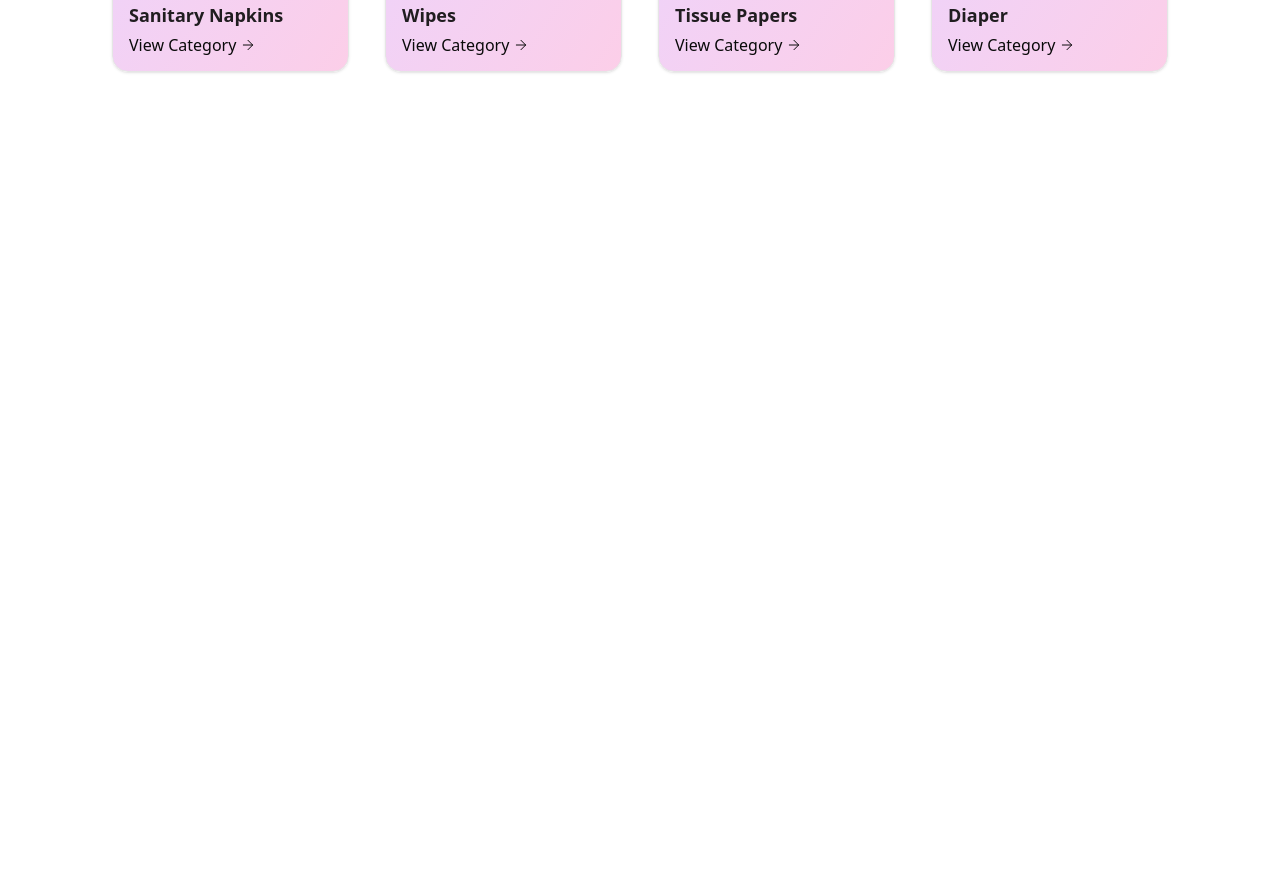
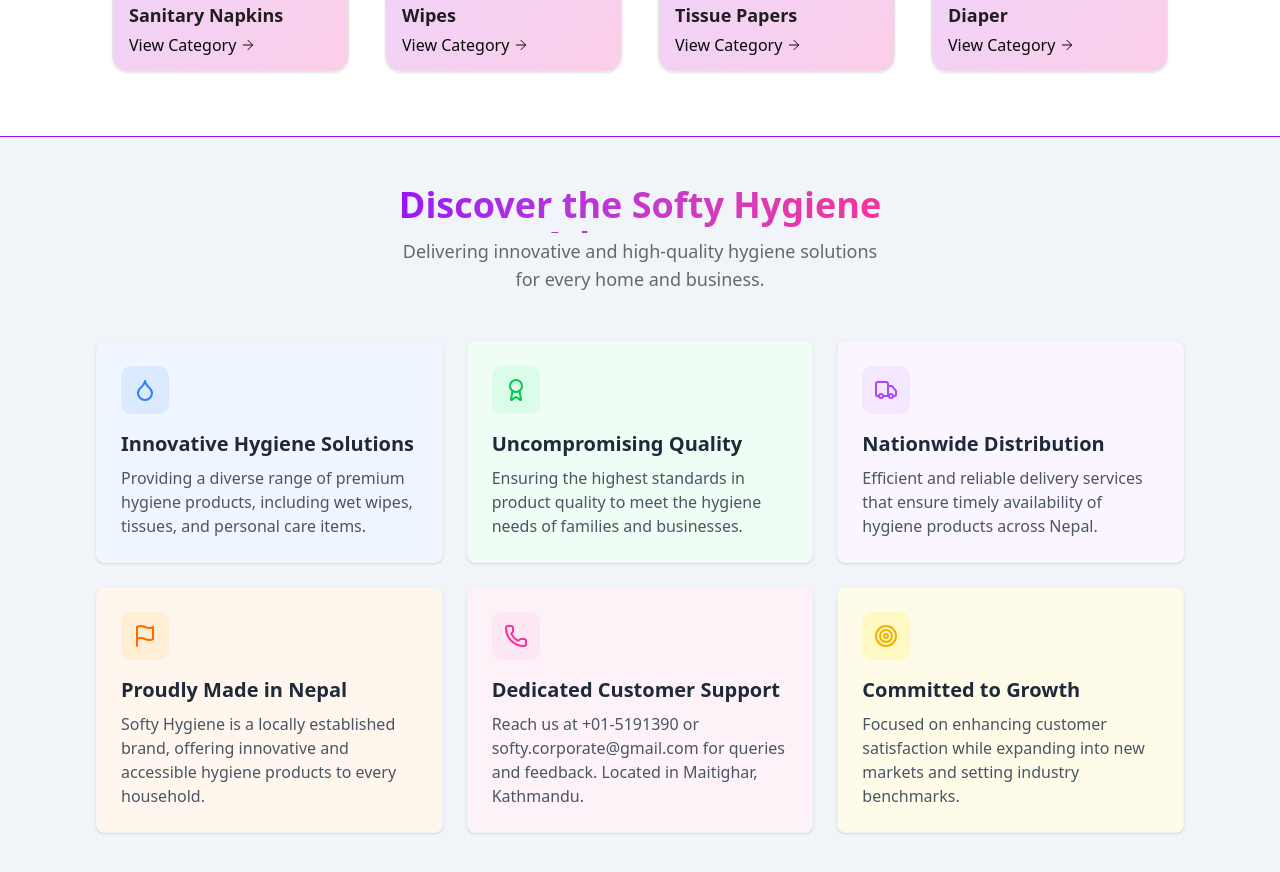
Before and after one commit to riteshtamang1027/Inten-mernstack-ecommerce-project, a Next.js app: page / in a window 1280 px wide. Shown: the part 1200-2072 px from the top of the page. Before the commit the page ends 1336 px from the top, so only its background shows below. Built offline with nearby package versions, Linux system fonts and the light colour scheme.

Commit message:
complete discover section

```diff
--- a/app/page.tsx
+++ b/app/page.tsx
@@ -1,4 +1,5 @@
 import Category from '@/components/Category'
+import DiscoverSection from '@/components/DiscoverSection'
 import { HeroSection } from '@/components/HeroSection'
 import React from 'react'
 
@@ -8,6 +9,7 @@
   <div>
     <HeroSection/>
     <Category/>
+    <DiscoverSection/>
 
   </div>
 
--- /dev/null
+++ b/components/DiscoverSection.tsx
@@ -0,0 +1,96 @@
+import React from "react";
+import { Award, Droplet, Flag, Phone, Target, Truck } from "lucide-react";
+
+export default function DiscoverSection() {
+  return (
+    <div className="px-4 w-full sm:px-8 md:px-16 lg:px-20 xl:px-24 py-12 space-y-12 bg-slate-100 border-t border-purple-600 ">
+      {/* header section */}
+      <div className="text-center space-y-1 xl:px-74 lg:px-52 md:px-32 sm:px-22 ">
+        <p className="md:text-4xl font-semibold text-2xl bg-gradient-to-r md:h-12 from-purple-600 to-pink-500 text-transparent bg-clip-text">
+          Discover the Softy Hygiene Advantage
+        </p>
+        <p className="md:text-lg opacity-60 ">
+          Delivering innovative and high-quality hygiene solutions for every
+          home and business.
+        </p>
+      </div>
+
+      {/* body section with a map */}
+      <div className="grid grid-cols-1 md:grid-cols-2 lg:grid-cols-3 gap-6">
+        {items.map((item, index) => (
+          <div
+            key={index}
+            className={`p-6 rounded-md  hover:shadow-lg duration-500 shadow-sm ${item.bgColor} border border-gray-100`}
+          >
+            <div
+              className={`w-12 h-12 rounded-lg ${item.iconbgColor} flex items-center justify-center mb-4`}
+            >
+              <item.icon className={`w-6 h-6 ${item.iconColor}`} />
+            </div>
+            <h3 className="text-xl hover:text-purple-700 font-semibold text-gray-800 mb-2">
+              {item.title}
+            </h3>
+            <p className="text-gray-600">{item.description}</p>
+          </div>
+        ))}
+      </div>
+    </div>
+  );
+}
+
+const items = [
+  {
+    icon: Droplet,
+    iconbgColor: "bg-blue-100",
+    iconColor: "text-blue-500",
+    bgColor: "bg-blue-50",
+    title: "Innovative Hygiene Solutions",
+    description:
+      "Providing a diverse range of premium hygiene products, including wet wipes, tissues, and personal care items.",
+  },
+  {
+    icon: Award,
+    iconbgColor: "bg-green-100",
+    iconColor: "text-green-500",
+    bgColor: "bg-green-50",
+    title: "Uncompromising Quality",
+    description:
+      "Ensuring the highest standards in product quality to meet the hygiene needs of families and businesses.",
+  },
+  {
+    icon: Truck,
+    iconbgColor: "bg-purple-100",
+    iconColor: "text-purple-500",
+    bgColor: "bg-purple-50",
+    title: "Nationwide Distribution",
+    description:
+      "Efficient and reliable delivery services that ensure timely availability of hygiene products across Nepal.",
+  },
+  {
+    icon: Flag,
+    iconbgColor: "bg-orange-100",
+    iconColor: "text-orange-500",
+    bgColor: "bg-orange-50",
+    title: "Proudly Made in Nepal",
+    description:
+      "Softy Hygiene is a locally established brand, offering innovative and accessible hygiene products to every household.",
+  },
+  {
+    icon: Phone,
+    iconbgColor: "bg-pink-100",
+    iconColor: "text-pink-500",
+    bgColor: "bg-pink-50",
+    title: "Dedicated Customer Support",
+    description:
+      "Reach us at +01-5191390 or softy.corporate@gmail.com for queries and feedback. Located in Maitighar, Kathmandu.",
+  },
+  {
+    icon: Target,
+    iconbgColor: "bg-yellow-100",
+    iconColor: "text-yellow-500",
+    bgColor: "bg-yellow-50",
+    title: "Committed to Growth",
+    description:
+      "Focused on enhancing customer satisfaction while expanding into new markets and setting industry benchmarks.",
+  },
+];
```
